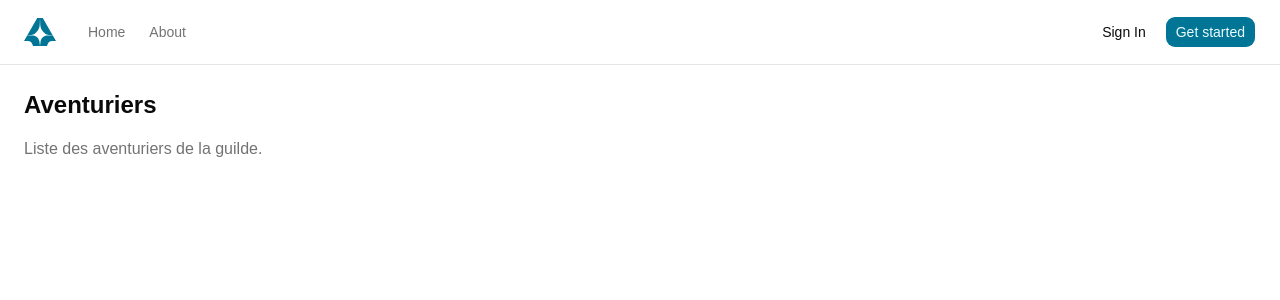
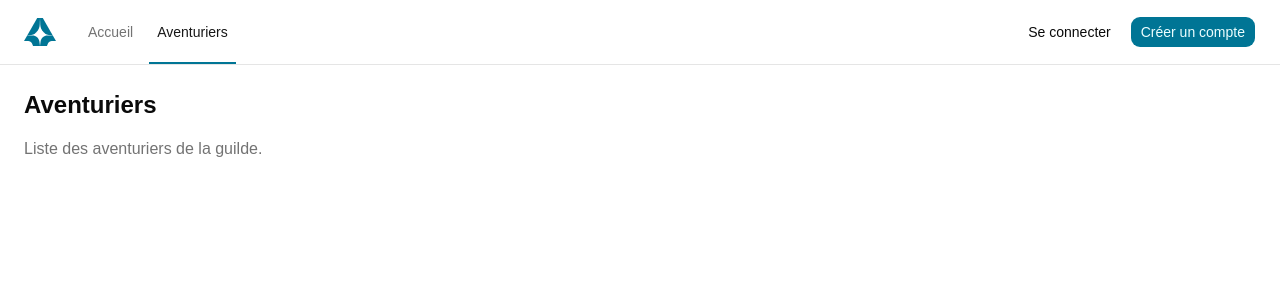
Before and after one commit to Godlonx/Absoloot, a React (Vite) app in the folder client/: page /adventurers in a window 1280 px wide. Shown: the top 300 px of the page. Built offline with nearby package versions, Linux system fonts and the light colour scheme.

Commit message:
:art: | update navbar links to adventurers

```diff
--- a/client/src/components/navigation-bar.tsx
+++ b/client/src/components/navigation-bar.tsx
@@ -15,8 +15,8 @@ import {
 
 // Navigation links array to be used in both desktop and mobile menus
 const navigationLinks = [
-  { href: "/", label: "Home" },
-  { href: "/about", label: "About" },
+  { href: "/", label: "Accueil" },
+  { href: "/adventurers", label: "Aventuriers" },
 ];
 
 const NavigationBar = () => {
@@ -111,10 +111,10 @@ const NavigationBar = () => {
         {/* Right side */}
         <div className="flex items-center gap-2">
           <Button asChild variant="ghost">
-            <Link to={"/login"}>Sign In</Link>
+            <Link to={"/login"}>Se connecter</Link>
           </Button>
           <Button asChild>
-            <Link to={"/register"}>Get started</Link>
+            <Link to={"/register"}>Créer un compte</Link>
           </Button>
         </div>
       </div>
```
